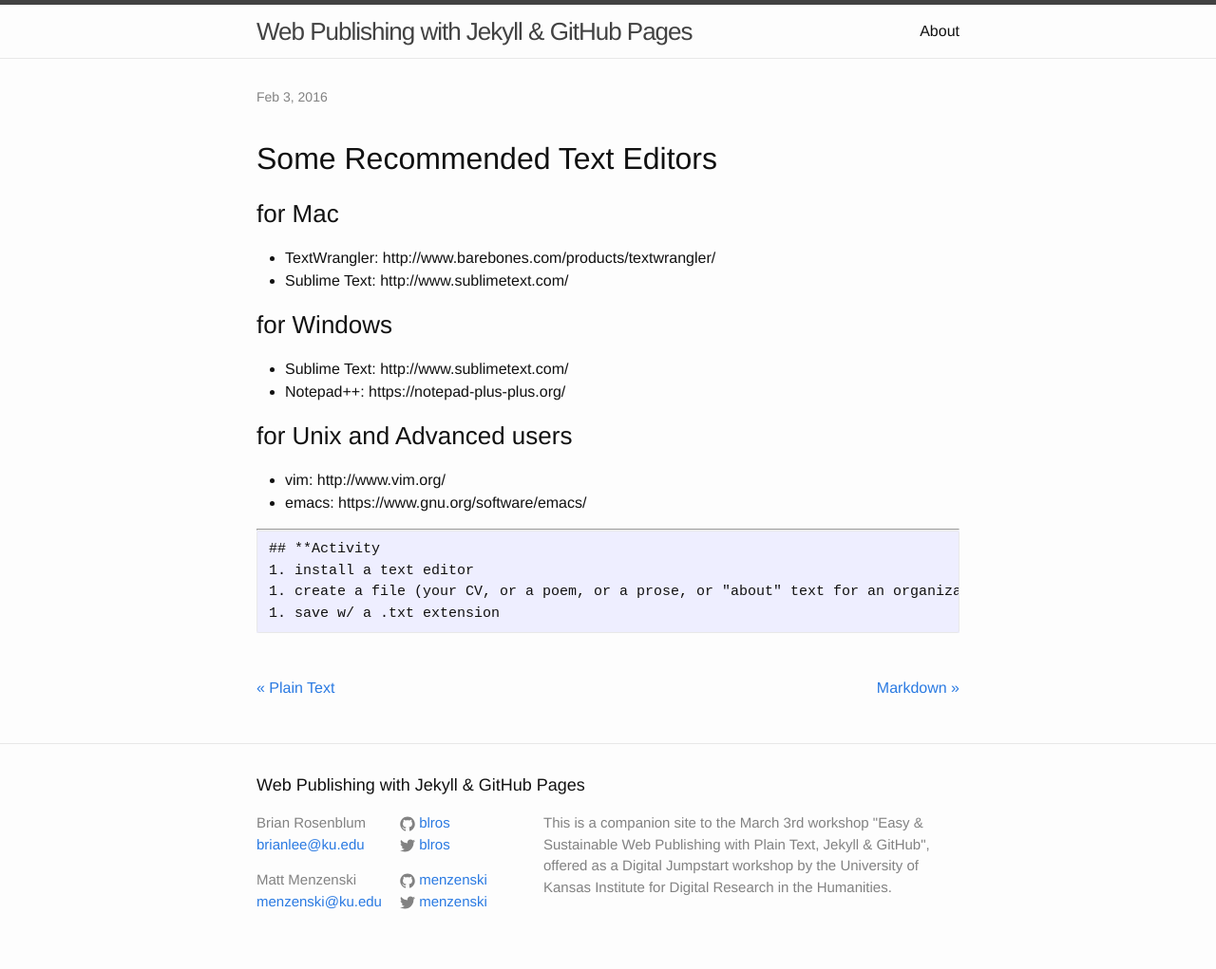
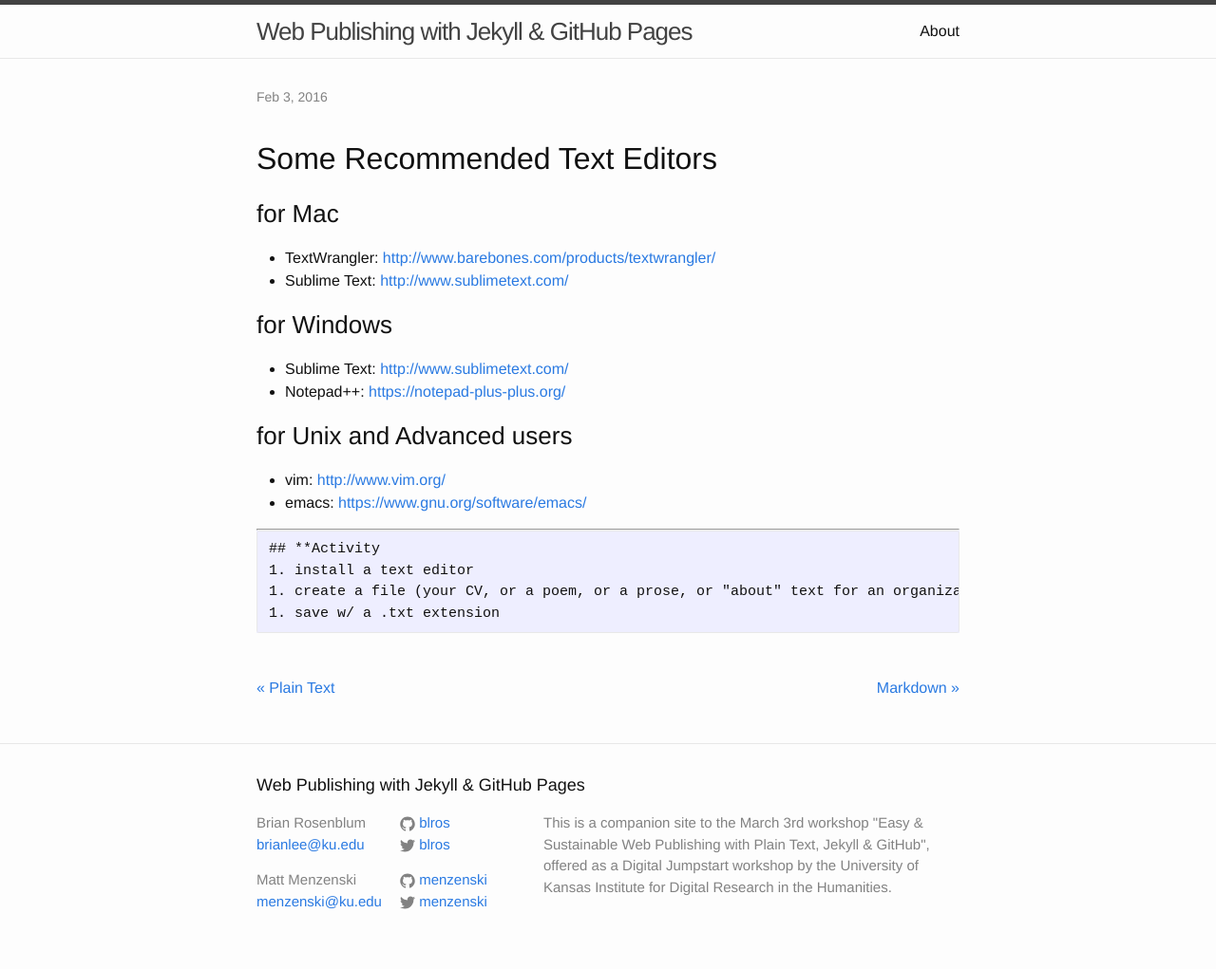
Before and after one commit to menzenski/idrh-static-site-workshop, a Jekyll site: the page built from _posts/2016-02-03-text-editors.md, in a window 1280 px wide. Shown: the whole page at 95% size. Built offline with Jekyll 4.4.1, drawn with Linux system fonts in a browser that asks for light colours.

```diff
--- a/_posts/2016-02-03-text-editors.md
+++ b/_posts/2016-02-03-text-editors.md
@@ -10,19 +10,18 @@ published: true
 ## Some Recommended Text Editors
 
 ### for Mac
-* TextWrangler: http://www.barebones.com/products/textwrangler/
-* Sublime Text: http://www.sublimetext.com/
+* TextWrangler: <http://www.barebones.com/products/textwrangler/>
+* Sublime Text: <http://www.sublimetext.com/>
 
 ### for Windows
-* Sublime Text: http://www.sublimetext.com/
-* Notepad++: https://notepad-plus-plus.org/
+* Sublime Text: <http://www.sublimetext.com/>
+* Notepad++: <https://notepad-plus-plus.org/>
 
 ### for Unix and Advanced users
-* vim: http://www.vim.org/
-* emacs: https://www.gnu.org/software/emacs/
+* vim: <http://www.vim.org/>
+* emacs: <https://www.gnu.org/software/emacs/>
 
 ***
-
 	## **Activity
 	1. install a text editor
 	1. create a file (your CV, or a poem, or a prose, or "about" text for an organization or project)
```
